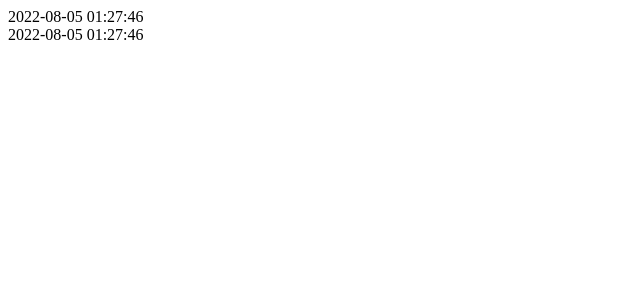
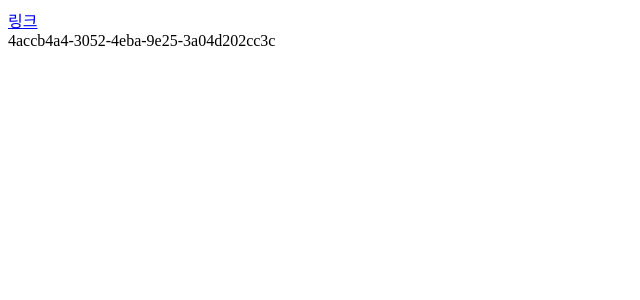
Before and after one commit to jaegeunha94/react-ts-azxmzr, a React (Create React App) app: page / in a window 1280 px wide. Shown: the top 300 px of the page, without its empty margins (0-640 px from the left). Built offline with nearby package versions, Linux system fonts and the light colour scheme.

Commit message:
Add uuid Test Code

```diff
--- a/App.tsx
+++ b/App.tsx
@@ -1,13 +1,13 @@
 import * as React from 'react';
 import './style.css';
 import { BrowserRouter as Router, Route, Routes } from 'react-router-dom';
-import MomentTest from './src/npm/Moment/Moment';
+import UuidTest from './src/npm/uuid/UuidTest';
 
 export default function App() {
   return (
     <Router>
       <Routes>
-        <Route path="/" element={<MomentTest />} />
+        <Route path="/" element={<UuidTest />} />
       </Routes>
     </Router>
   );
--- a/package.json
+++ b/package.json
@@ -21,7 +21,8 @@
     "react-redux": "^7.2.1 || ^8.0.2",
     "react-router-dom": "^6.3.0",
     "redux": "^4.2.0",
-    "reduxjs/toolkit": "*"
+    "reduxjs/toolkit": "*",
+    "uuid": "^8.3.2"
   },
   "scripts": {
     "start": "react-scripts start",
--- /dev/null
+++ b/src/npm/uuid/UuidTest.tsx
@@ -0,0 +1,24 @@
+import * as React from 'react';
+import { Link } from 'react-router-dom';
+import { v3, v4 } from 'uuid';
+const UuidTest = () => {
+  // const data3 = v3();
+
+  const data4 = v4();
+
+  return (
+    <div>
+      <Link
+        to={
+          'https://github.com/ha-jae-geun/jaegeunha/tree/master/PL/NodeJS/node_module/uuid'
+        }
+      >
+        {' '}
+        링크
+      </Link>
+      <br />
+      {data4}
+    </div>
+  );
+};
+export default UuidTest;
```
